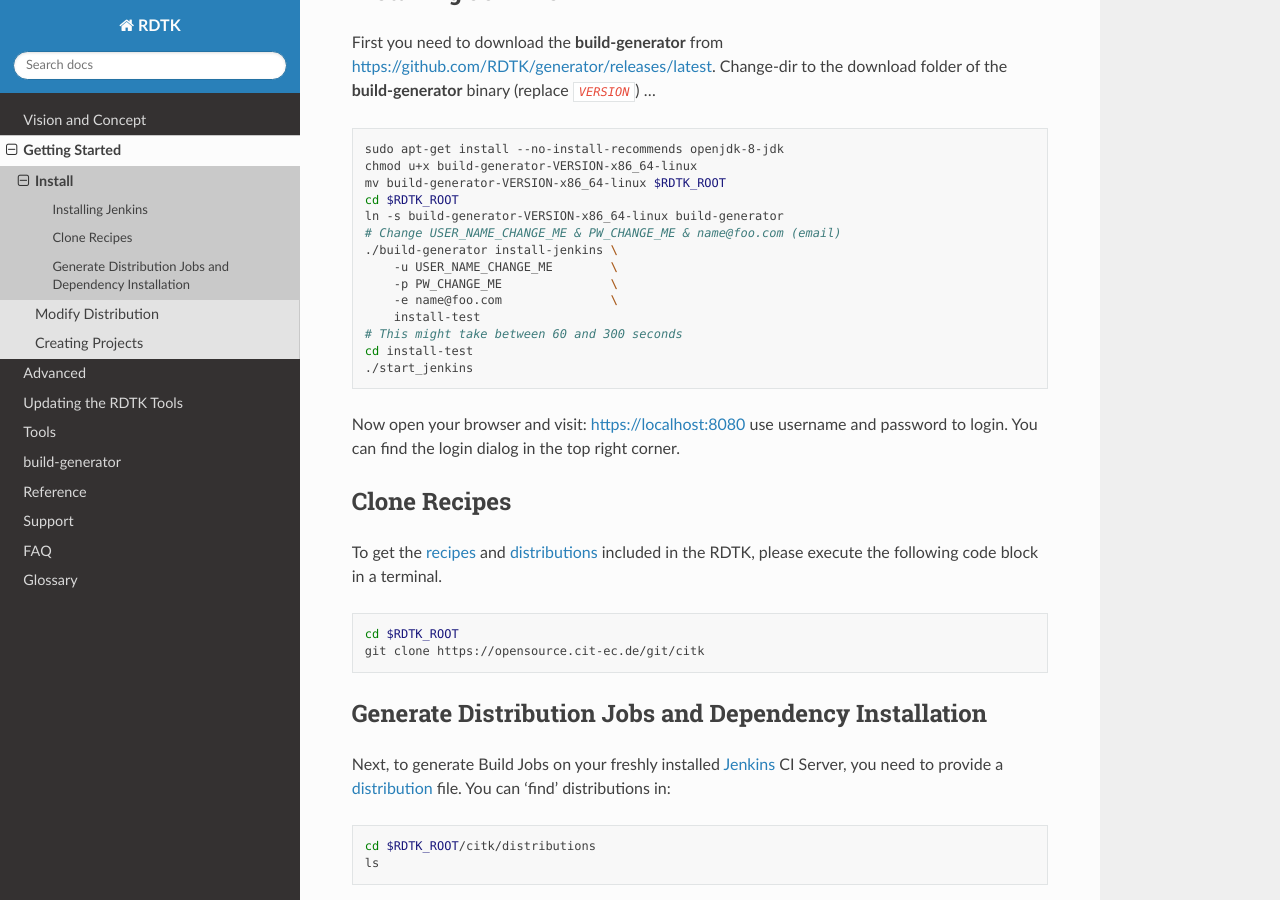
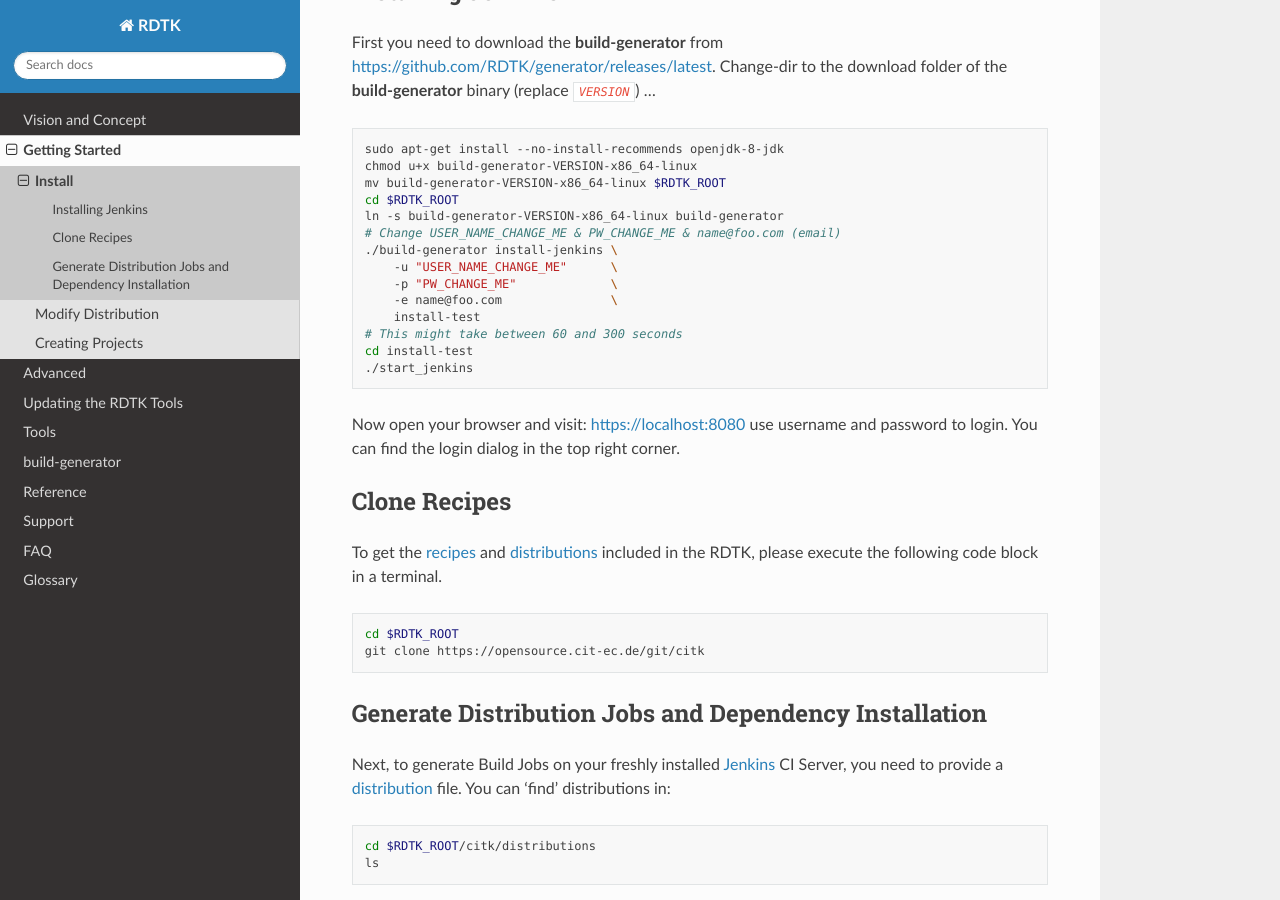
Before and after one commit to RDTK/documentation, a Sphinx documentation site: the page built from source/getting_started/install.rst, in a window 1280 px wide and 900 px high, scrolled down 650 px. Built offline with Sphinx 7.4.7 and the Read the Docs theme 2.0.0, drawn with Linux system fonts in a browser that asks for light colours.

```diff
--- a/source/getting_started/install.rst
+++ b/source/getting_started/install.rst
@@ -41,8 +41,8 @@ download folder of the :program:`build-generator` binary (replace
    ln -s build-generator-VERSION-x86_64-linux build-generator
    # Change USER_NAME_CHANGE_ME & PW_CHANGE_ME & name@foo.com (email)
    ./build-generator install-jenkins \
-       -u USER_NAME_CHANGE_ME        \
-       -p PW_CHANGE_ME               \
+       -u "USER_NAME_CHANGE_ME"      \
+       -p "PW_CHANGE_ME"             \
        -e name@foo.com               \
        install-test
    # This might take between 60 and 300 seconds
```
